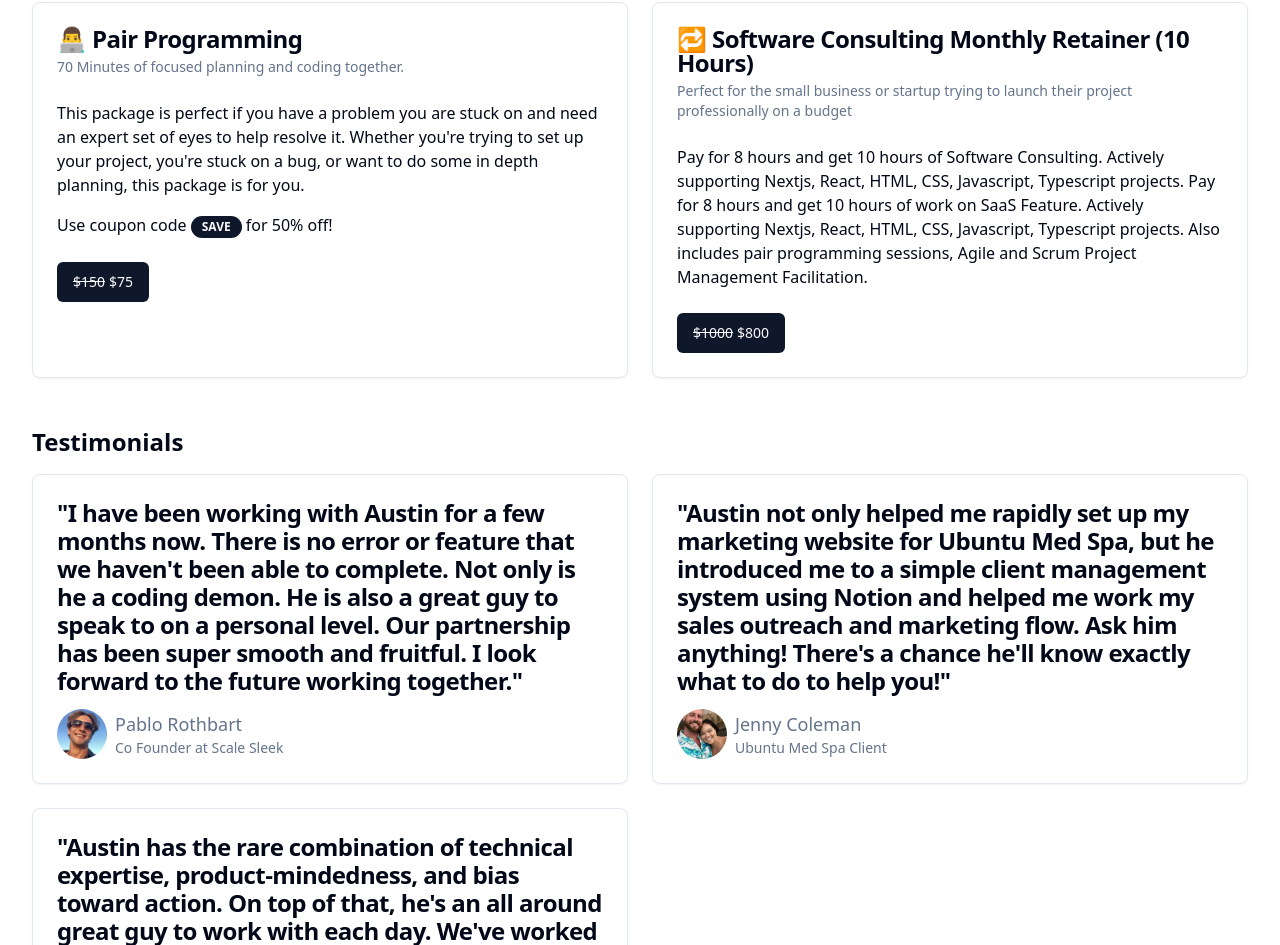
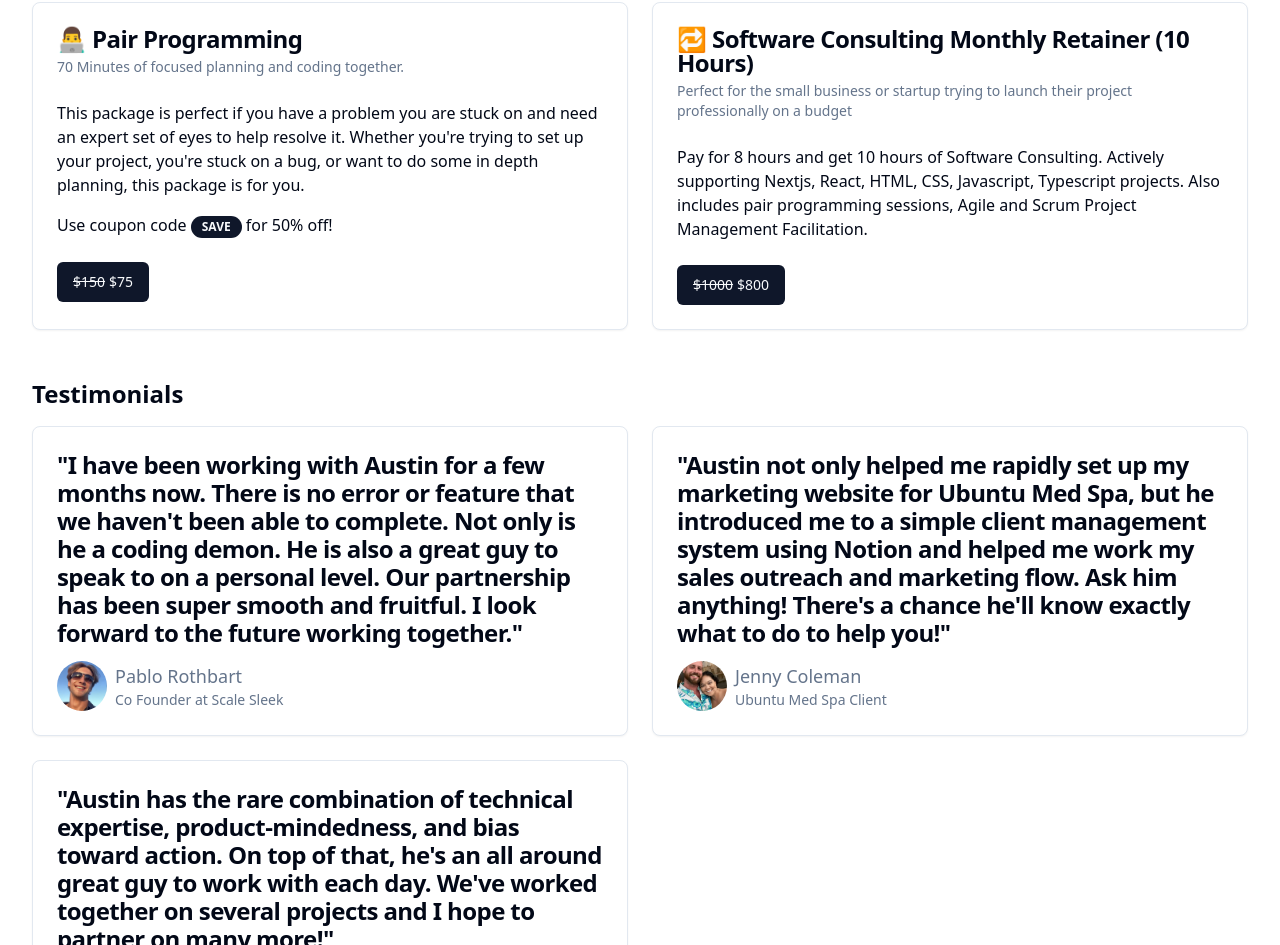
Before and after one commit to buildleansaas/adubs.me, a Next.js app: page / in a window 1280 px wide. Shown: the part 922-1867 px from the top of the page. Built offline with nearby package versions, Linux system fonts and the light colour scheme.

Commit message:
fix services text

```diff
--- a/src/views/services.tsx
+++ b/src/views/services.tsx
@@ -30,9 +30,8 @@ const SERVICES = [
       <div className="space-y-4">
         <p>
           Pay for 8 hours and get 10 hours of Software Consulting. Actively supporting Nextjs, React, HTML, CSS,
-          Javascript, Typescript projects. Pay for 8 hours and get 10 hours of work on SaaS Feature. Actively supporting
-          Nextjs, React, HTML, CSS, Javascript, Typescript projects. Also includes pair programming sessions, Agile and
-          Scrum Project Management Facilitation.
+          Javascript, Typescript projects. Also includes pair programming sessions, Agile and Scrum Project Management
+          Facilitation.
         </p>
       </div>
     ),
```
